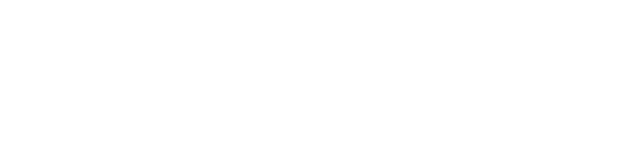
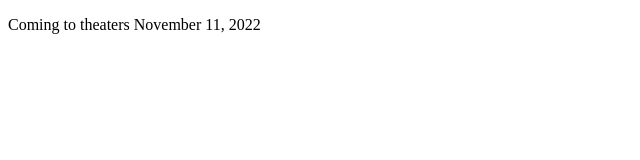
Before and after one commit to bordedelcielo/Black-Panther-Fanpage, a plain HTML site: page index.html in a window 1280 px wide. Shown: the whole page, without its empty margins (0-640 px from the left). Drawn offline with Linux system fonts and the light colour scheme.

Commit message:
Alex Commit

```diff
--- a/index.html
+++ b/index.html
@@ -7,6 +7,6 @@
     <title>Document</title>
 </head>
 <body>
-
+    <p>Coming to theaters November 11, 2022</p>
 </body>
 </html>
```
